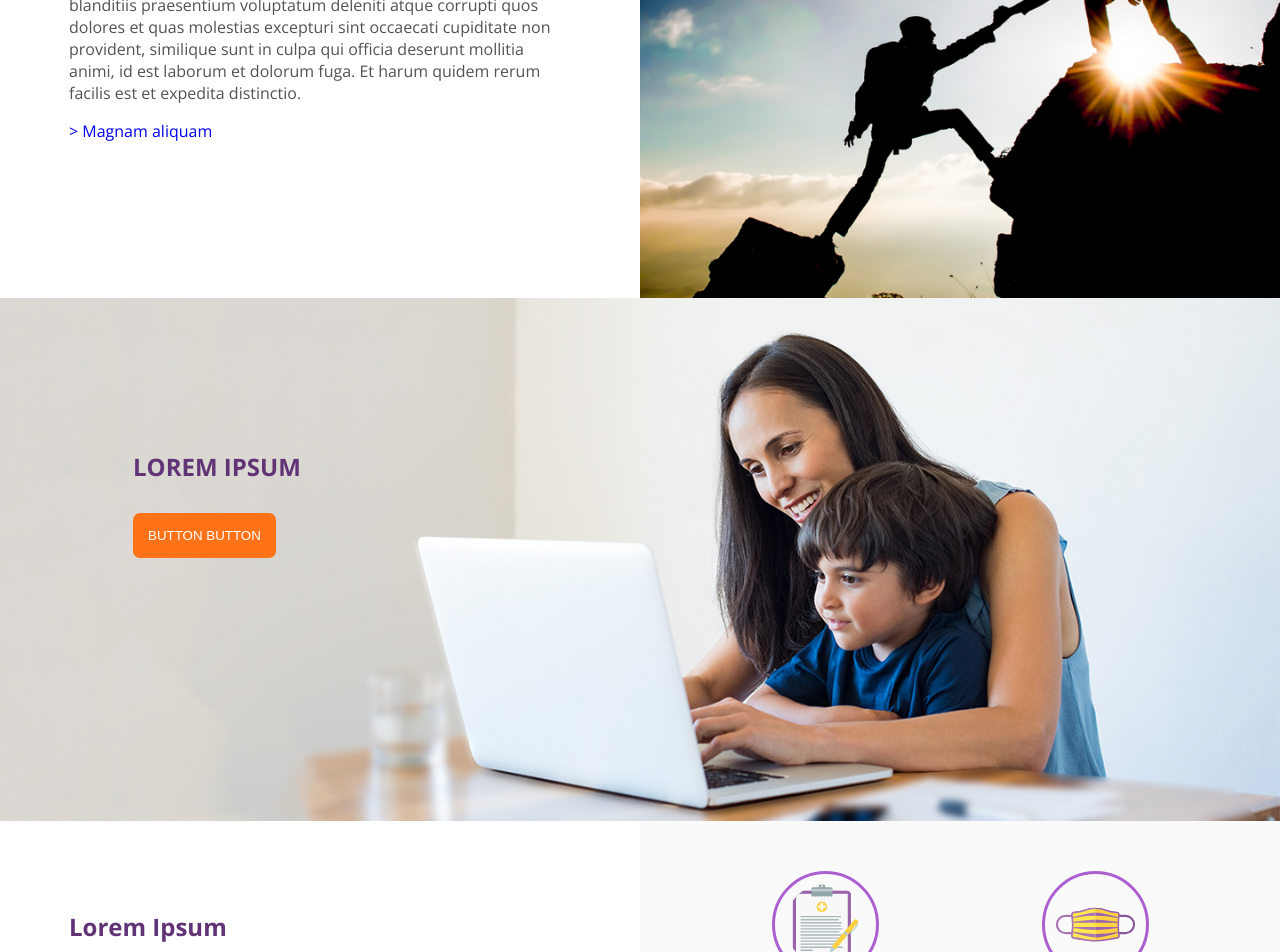
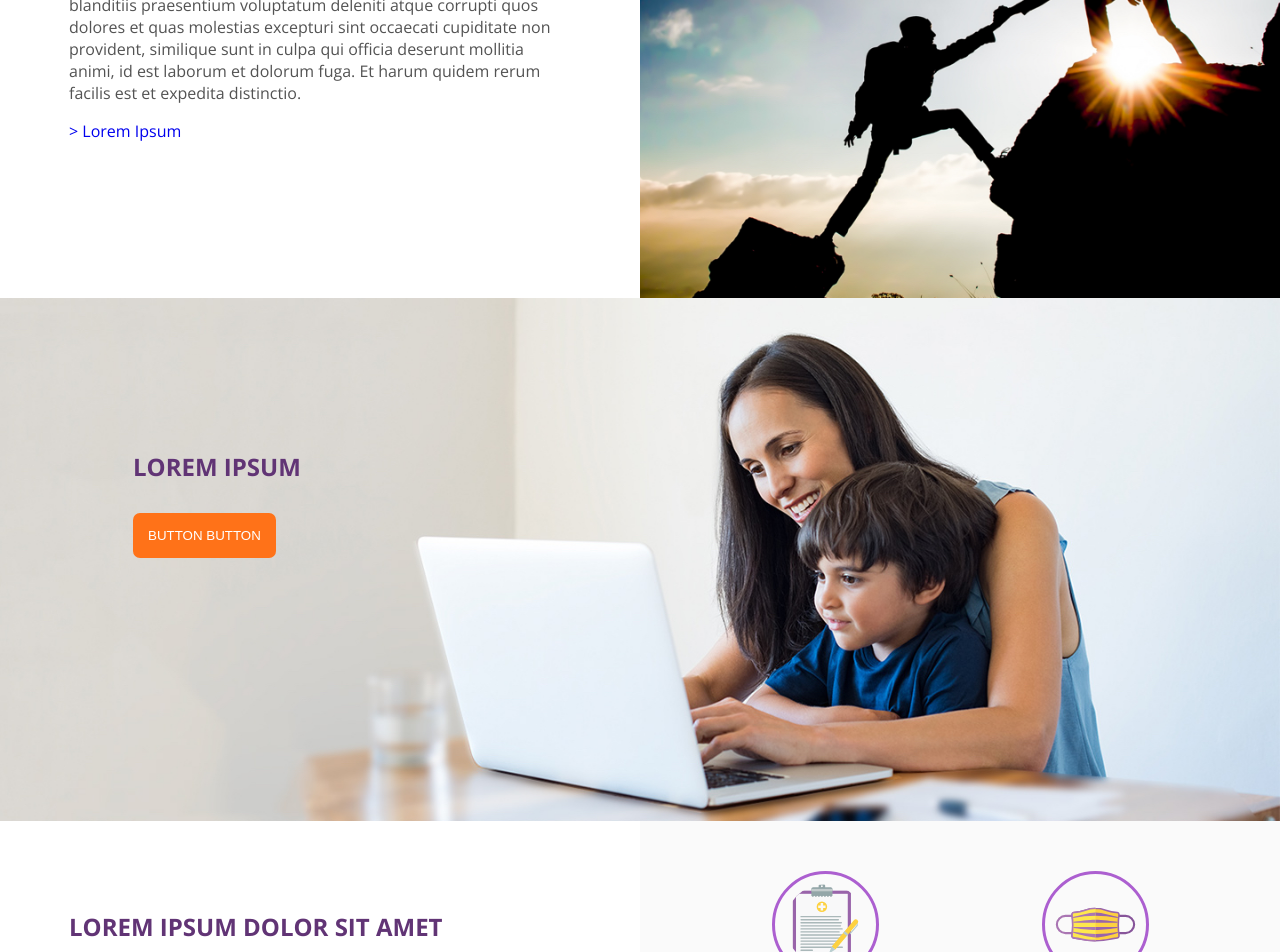
Before and after one commit to alliecaton/rg-test, a React (Create React App) app: page / in a window 1280 px wide. Shown: the part 920-1872 px from the top of the page. Built offline with nearby package versions, Linux system fonts and the light colour scheme.

Commit message:
pulse animation on icons, vanilla css

```diff
--- a/src/App.css
+++ b/src/App.css
@@ -267,3 +267,28 @@ body {
 		padding-top: 120px;
 	}
 }
+
+/* animations */
+
+@keyframes pulse {
+	from {
+		width: 30%;
+	}
+	to {
+		width: 35%;
+	}
+}
+
+@keyframes pulse {
+	0% {
+		transform: scale(1);
+	}
+	50% {
+		transform: scale(1.2);
+	}
+}
+
+.pulse:hover {
+	animation-name: pulse;
+	animation-duration: 1s;
+}
--- a/src/components/shared-elements/Icon.js
+++ b/src/components/shared-elements/Icon.js
@@ -3,7 +3,7 @@ import React from 'react'
 const Icon = ({ image, title }) => {
 	return (
 		<div className='icon-wrapper'>
-			<img className='small-icon' src={image} alt='icon' />
+			<img className='small-icon pulse' src={image} alt='icon' />
 			<h4 className='icon-title-wrapper'>{title}</h4>
 		</div>
 	)
--- a/src/components/shared-elements/TextComponent.js
+++ b/src/components/shared-elements/TextComponent.js
@@ -1,11 +1,11 @@
 import React from 'react'
 
-const TextComponent = ({ text }) => {
+const TextComponent = ({ text, title, link, linkText }) => {
 	return (
 		<div>
-			<h2>Lorem Ipsum</h2>
+			<h2>{title}</h2>
 			<p>{text}</p>
-			<a href='https://www.google.com'> &gt; Magnam aliquam</a>
+			<a href={`${link}`}>&gt; {`${linkText}`}</a>
 		</div>
 	)
 }
--- a/src/containers/FirstBody.js
+++ b/src/containers/FirstBody.js
@@ -7,9 +7,12 @@ const FirstBody = () => {
 		<div className='first-body two-column-grid'>
 			<div className='component-text'>
 				<TextComponent
+					title={'LOREM IPSUM'}
 					text={
 						'At vero eos et accusamus et iusto odio dignissimos ducimus qui blanditiis praesentium voluptatum deleniti atque corrupti quos dolores et quas molestias excepturi sint occaecati cupiditate non provident, similique sunt in culpa qui officia deserunt mollitia animi, id est laborum et dolorum fuga. Et harum quidem rerum facilis est et expedita distinctio.'
 					}
+					link={'https://google.com'}
+					linkText={'Lorem Ipsum'}
 				/>
 			</div>
 			<ImageComponent />
--- a/src/containers/ThirdBody.js
+++ b/src/containers/ThirdBody.js
@@ -11,9 +11,12 @@ const ThirdBody = () => {
 		<div className='third-body two-column-grid'>
 			<div className='component-text'>
 				<TextComponent
+					title={'LOREM IPSUM DOLOR SIT AMET'}
 					text={
-						'Nam libero tempore, cum soluta nobis est eligendi optio cumque nihil impedit quo minus id quod maxime placeat facere possimus, omnis voluptas assumenda est, omnis dolor repellendus. Temporibus autem quibusdam et aut officiis debitis aut rerum necessitatibus saepe eveniet ut et voluptates repudiandae sint et molestiae non recusandae.'
+						'Nam libero tempore, cum soluta nobis est eligendi optio cumque nihil impedit quo minus id quod maxime placeat facere possimus, omnis voluptas assumenda est, omnis dolor repellendus.'
 					}
+					link={'https://google.com'}
+					linkText={'Lorem Ipsum'}
 				/>
 			</div>
 			<div className='icon-grids'>
```
